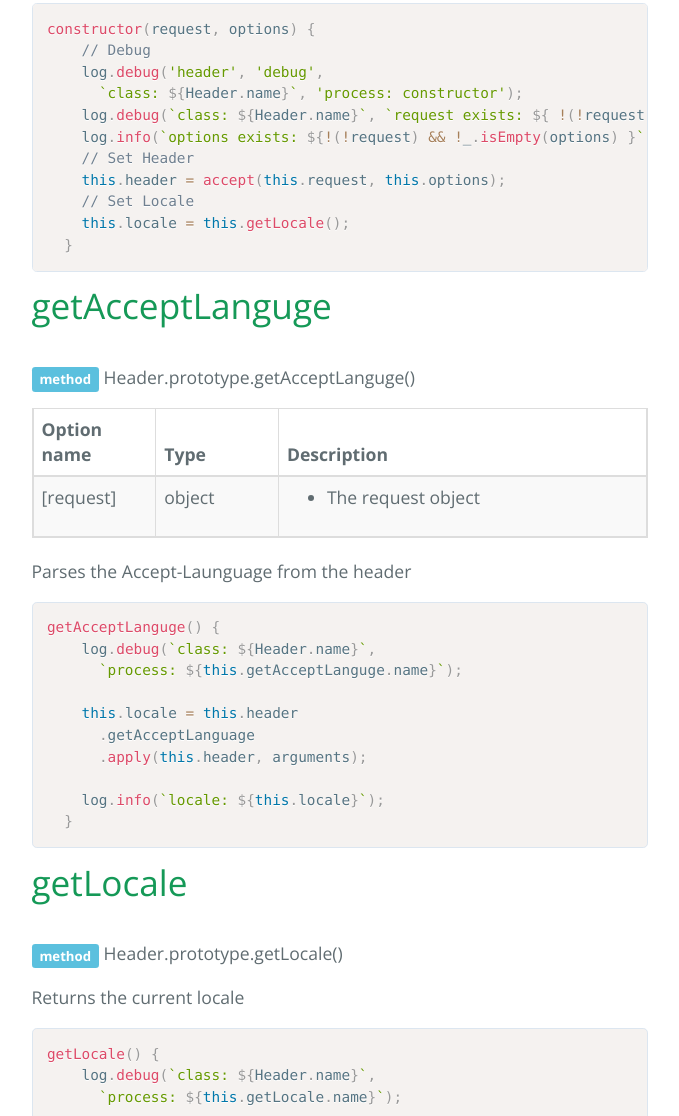
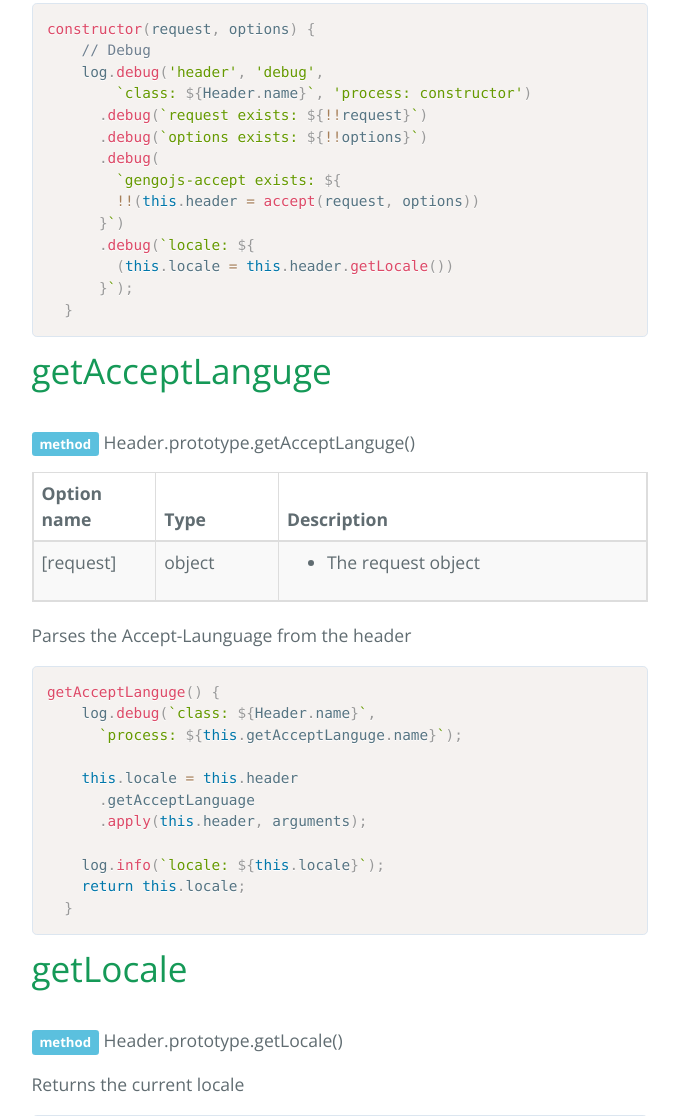
Before and after one commit to gengojs/gengojs-default-header, a plain HTML site: page index.js.html in a window 1280 px wide. Shown: the part 1133-2249 px from the top of the page, without its empty margins (408-1087 px from the left). Drawn offline with nearby package versions, Linux system fonts and the light colour scheme.

Commit message:
Update 2015-10-05T18:35:49.600Z

```diff
--- a/index.js.html
+++ b/index.js.html
@@ -102,13 +102,16 @@ var log = debug('header');</code></pre>
           <pre><code class="language-javascript">constructor(request, options) {
     // Debug
     log.debug('header', 'debug',
-      `class: ${Header.name}`, 'process: constructor');
-    log.debug(`class: ${Header.name}`, `request exists: ${ !(!request) }`);
-    log.info(`options exists: ${!(!request) &amp;&amp; !_.isEmpty(options) }`);
-    // Set Header
-    this.header = accept(this.request, this.options);
-    // Set Locale
-    this.locale = this.getLocale();
+        `class: ${Header.name}`, 'process: constructor')
+      .debug(`request exists: ${!!request}`)
+      .debug(`options exists: ${!!options}`)
+      .debug(
+        `gengojs-accept exists: ${
+        !!(this.header = accept(request, options))
+      }`)
+      .debug(`locale: ${
+        (this.locale = this.header.getLocale())
+      }`);
   }</code></pre>
           <section id="getAcceptLanguge">
             <h1>getAcceptLanguge</h1>
@@ -146,6 +149,7 @@ var log = debug('header');</code></pre>
       .apply(this.header, arguments);
 
     log.info(`locale: ${this.locale}`);
+    return this.locale;
   }</code></pre>
           <section id="getLocale">
             <h1>getLocale</h1>
```
